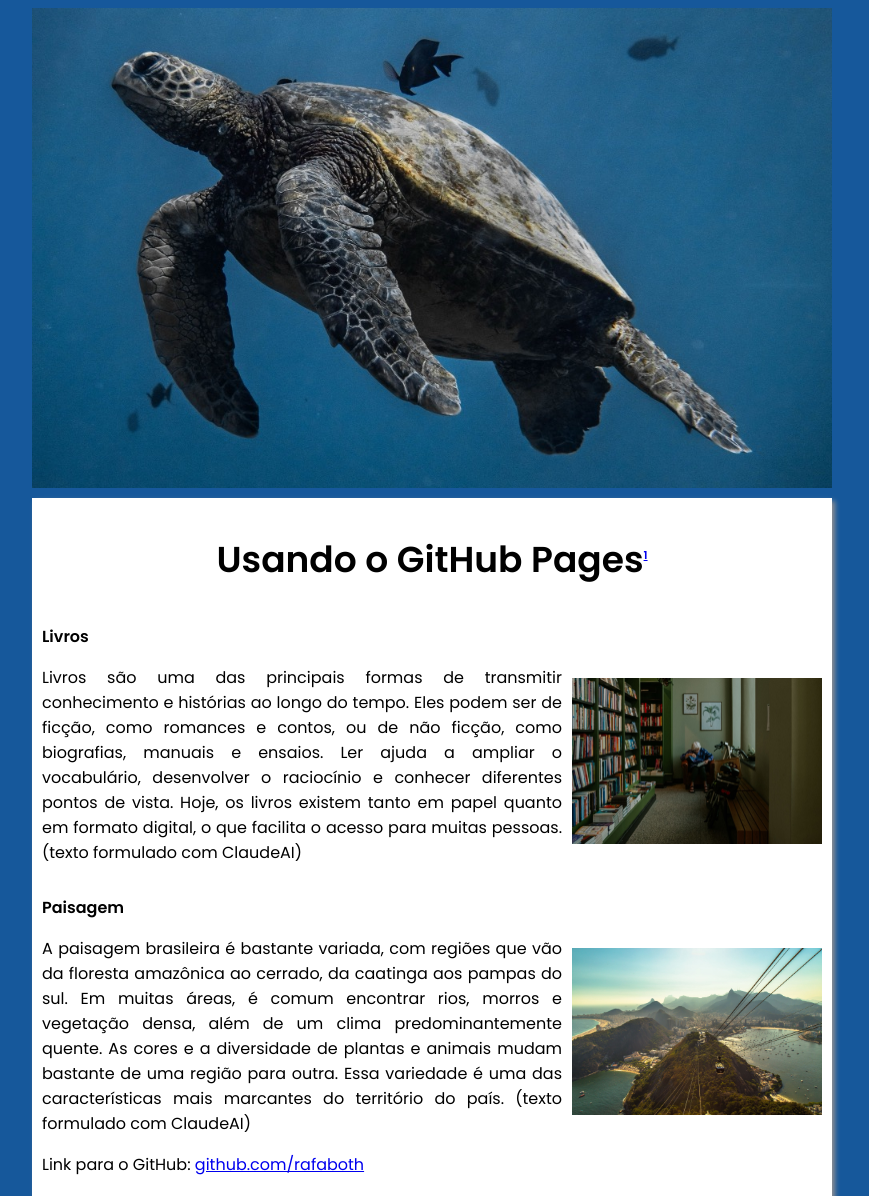
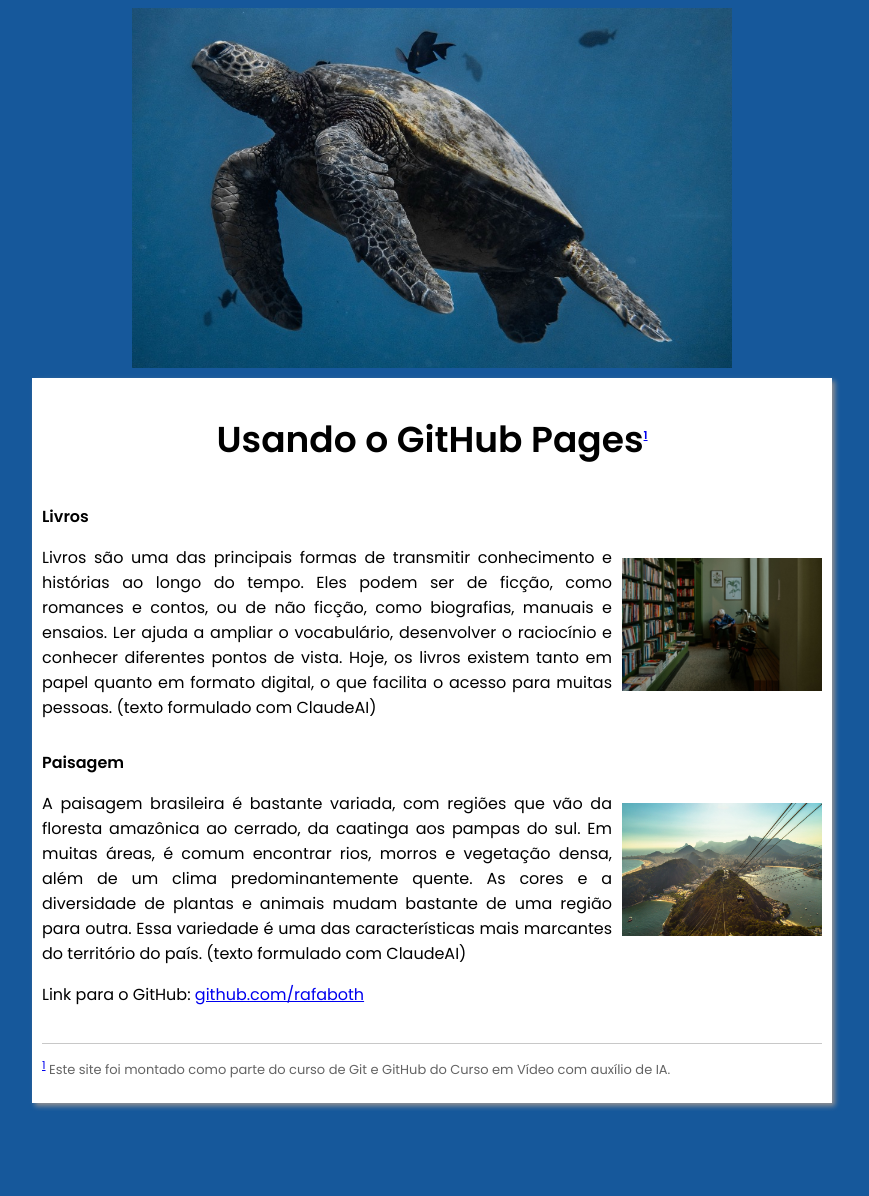
Before and after one commit to rafaboth/projeto-site, a plain HTML site: page index.html in a window 1280 px wide. Shown: the top 1196 px of the page, without its empty margins (208-1077 px from the left). After the commit the page ends 1111 px from the top, so only its background shows below. Drawn offline with Linux system fonts and the light colour scheme.

Commit message:
nova tentativa

```diff
--- a/estilos/style.css
+++ b/estilos/style.css
@@ -10,14 +10,15 @@ body {
 
 img.centro {
     display: block;
-    width: 800px;
+    width: 600px;
     max-width: 100%;
     margin: 0 auto 10px auto;
 }
 
 img.lado {
     float: right;
-    width: 250px;
+    width: 200px;
+    max-width: 40%;
     margin: 15px 0 10px 10px;
 }
 
--- a/index.html
+++ b/index.html
@@ -7,22 +7,22 @@
     <link rel="preconnect" href="https://fonts.googleapis.com">
     <link rel="preconnect" href="https://fonts.gstatic.com" crossorigin>
     <link href="https://fonts.googleapis.com/css2?family=Poppins:wght@400;600&display=swap" rel="stylesheet">
-    <link rel="stylesheet" href="estilos/style.css?v=2">
+    <link rel="stylesheet" href="estilos/style.css?v=3">
 </head>
 <body>
-    <img class="centro" src="imagens/tartaruga.png" alt="Tartaruga imagem liberada">
+    <img class="centro" width="600" src="imagens/tartaruga.png" alt="Tartaruga imagem liberada">
     <main>
         <header>
             <h1>Usando o GitHub Pages<sup><a href="#nota1" id="ref1">1</a></sup></h1>
         </header>
         <article>
             <h2>Livros</h2>
-            <img class="lado" src="imagens/livro-recorte.png" alt="Livro aberto">
+            <img class="lado" width="200" src="imagens/livro-recorte.png" alt="Livro aberto">
             <p>Livros são uma das principais formas de transmitir conhecimento e histórias ao longo do tempo. Eles podem ser de ficção, como romances e contos, ou de não ficção, como biografias, manuais e ensaios. Ler ajuda a ampliar o vocabulário, desenvolver o raciocínio e conhecer diferentes pontos de vista. Hoje, os livros existem tanto em papel quanto em formato digital, o que facilita o acesso para muitas pessoas. (texto formulado com ClaudeAI)</p>
         </article>
         <article>
             <h2>Paisagem</h2>
-            <img class="lado" src="imagens/imagem brasil.png" alt="imagembrasil">
+            <img class="lado" width="200" src="imagens/imagem brasil.png" alt="imagembrasil">
             <p>A paisagem brasileira é bastante variada, com regiões que vão da floresta amazônica ao cerrado, da caatinga aos pampas do sul. Em muitas áreas, é comum encontrar rios, morros e vegetação densa, além de um clima predominantemente quente. As cores e a diversidade de plantas e animais mudam bastante de uma região para outra. Essa variedade é uma das características mais marcantes do território do país. (texto formulado com ClaudeAI)</p>
             <p>Link para o GitHub: <a href="https://github.com/rafaboth/" target="_blank">github.com/rafaboth</a></p>
         </article>
```
